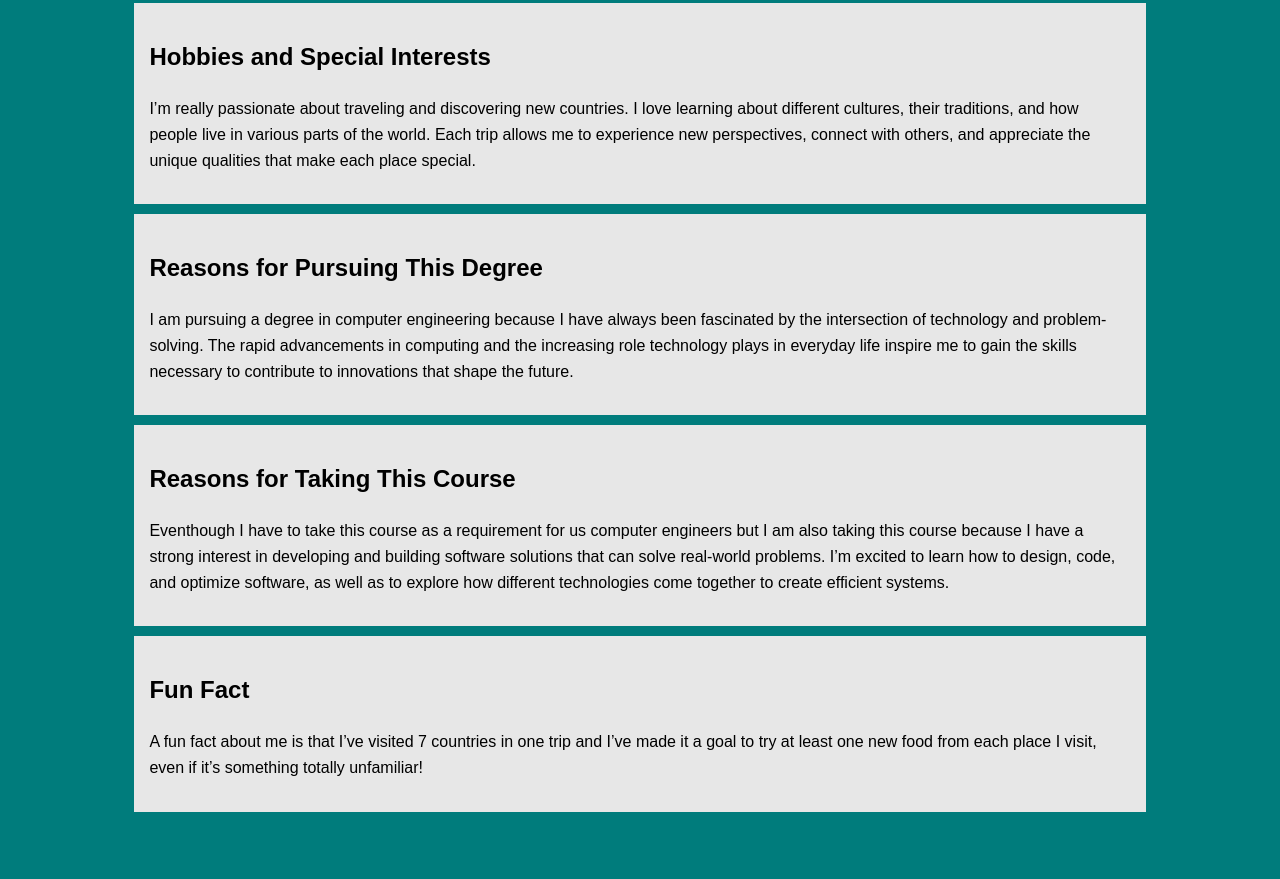
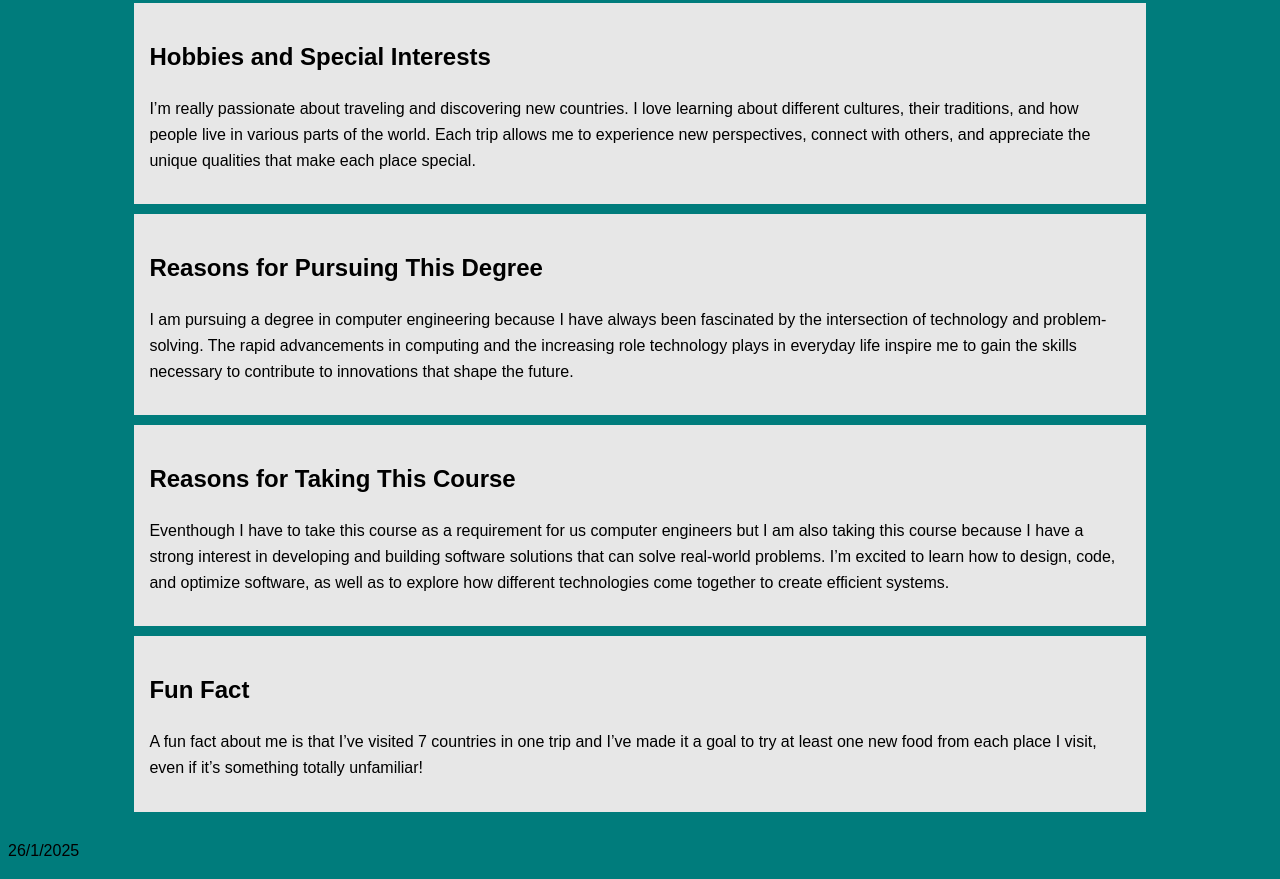
Before and after one commit to Alawy-1/Ali_Alnewaissr.github.io, a plain HTML site: page index.html in a window 1280 px wide. Shown: the part 355-1234 px from the top of the page. Before the commit the page ends 1185 px from the top, so only its background shows below. Drawn offline with Linux system fonts and the light colour scheme.

Commit message:
Update index.html
update date.

```diff
--- a/index.html
+++ b/index.html
@@ -78,5 +78,6 @@ how different technologies come together to create efficient systems.</p>
  even if it’s something totally unfamiliar!</p>
         </section>
     </div>
+    <p>26/1/2025</p>
 </body>
 </html>
```
